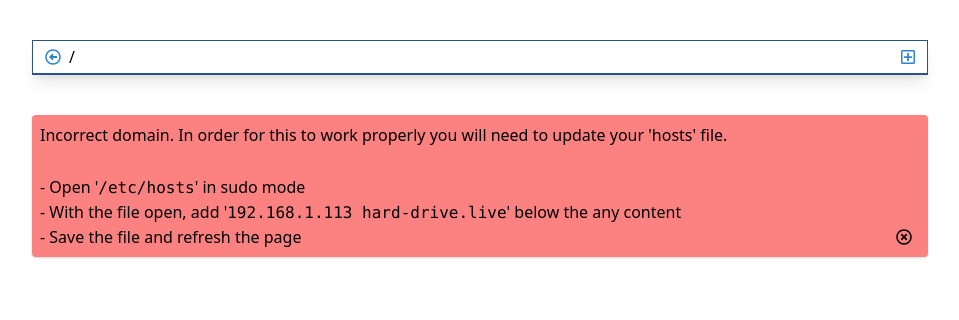
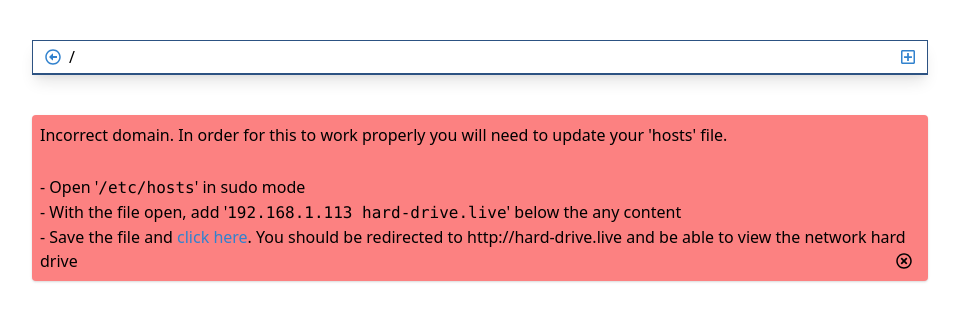
Before and after one commit to MatievisTheKat/hard-drive.live, a React (Create React App) app in the folder frontend/: page / in a window 1280 px wide. Shown: the top 320 px of the page, without its empty margins (160-1119 px from the left). Built offline with nearby package versions, Linux system fonts and the light colour scheme.

Commit message:
update instructions

```diff
--- a/frontend/src/App.tsx
+++ b/frontend/src/App.tsx
@@ -158,7 +158,11 @@ export default class App extends React.Component<Props, State> {
 							</>
 						)}
 						<br />- With the file open, add '<code>192.168.1.113 hard-drive.live</code>' below the any content
-						<br />- Save the file and refresh the page
+						<br />- Save the file and{" "}
+						<a className="hover:underline text-blue-600" href="http://hard-drive.live">
+							click here
+						</a>
+						. You should be redirected to http://hard-drive.live and be able to view the network hard drive
 					</span>
 				),
 			});
```
